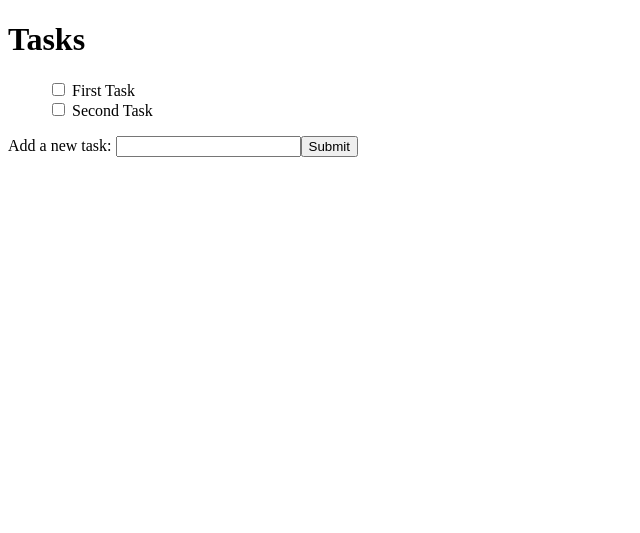
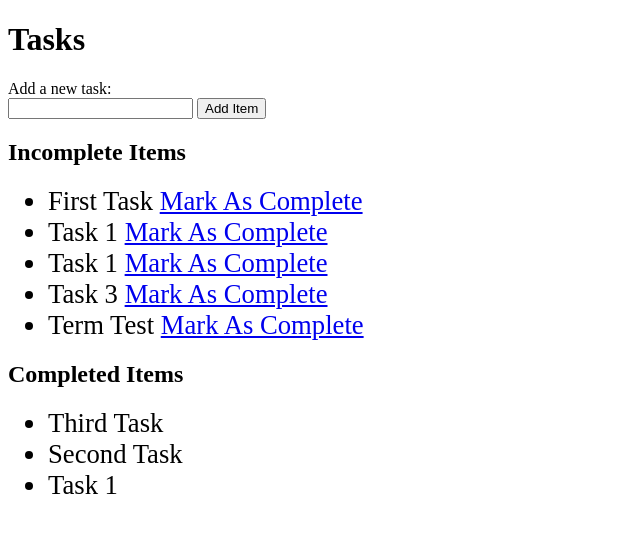
Before and after one commit to jagraj28/To-Do-List, a Flask app: page / in a window 1280 px wide. Shown: the top 533 px of the page, without its empty margins (0-640 px from the left). Run offline with Flask 2, Linux system fonts and the light colour scheme; data comes from the database, SQL or seed files in the repository; both versions use the stored data as it was after the commit.

Commit message:
v2
Database functionality and being able to complete tasks.

```diff
--- a/app.py
+++ b/app.py
@@ -1,10 +1,35 @@
-from flask import Flask, render_template
+from flask import Flask, render_template, request, redirect, url_for
+from flask_sqlalchemy import SQLAlchemy
 
 app = Flask(__name__)
+app.config['SQLALCHEMY_DATABASE_URI'] = 'sqlite:///site.db'
+
+db = SQLAlchemy(app)
+
+class ToDo(db.Model):
+    id = db.Column(db.Integer, primary_key=True)
+    text = db.Column(db.String(200))
+    complete = db.Column(db.Boolean)
 
 @app.route('/')
-def home():
-    return render_template('home.html')
+def index():
+    incomplete = ToDo.query.filter_by(complete=False).all()
+    complete = ToDo.query.filter_by(complete=True).all()
+    return render_template('home.html', incomplete=incomplete, complete=complete)
+
+@app.route('/add', methods=['POST'])
+def add():
+    todo = ToDo(text=request.form['todoitem'], complete=False)
+    db.session.add(todo)
+    db.session.commit()
+    return redirect(url_for('index'))
+
+@app.route('/complete/<id>')
+def complete(id):
+    todo = ToDo.query.filter_by(id=int(id)).first()
+    todo.complete = True
+    db.session.commit()
+    return redirect(url_for('index'))
 
 if __name__ == '__main__':
     app.run(debug=True)
--- a/templates/home.html
+++ b/templates/home.html
@@ -5,14 +5,25 @@
 </head>
 <body>
     <h1>Tasks</h1>
-    <div>
-    <ul>
-        <input type='checkbox'> First Task <br>
-        <input type='checkbox'> Second Task <br>
-    </ul>
+    <div>Add a new task:
+        <form action="{{ url_for('add') }}" method="POST">
+            <input type="text" name="todoitem">
+            <input type="submit" value="Add Item">
+        </form>
     </div>
     <div>
-        Add a new task: <input type='text'><input type='submit'>
+        <h2>Incomplete Items</h2>
+        <ul>
+            {% for todo in incomplete %}
+            <li style="font-size: 20pt">{{ todo.text }} <a href="{{ url_for('complete', id=todo.id) }}">Mark As Complete</a></li>
+            {% endfor %}
+        </ul>
+        <h2>Completed Items</h2>
+        <ul>
+            {% for todo in complete %}
+            <li style="font-size: 20pt">{{ todo.text }}</li>
+            {% endfor %}
+        </ul>
     </div>
 </body>
 </html>
```
Also changed, not shown: site.db (added).
